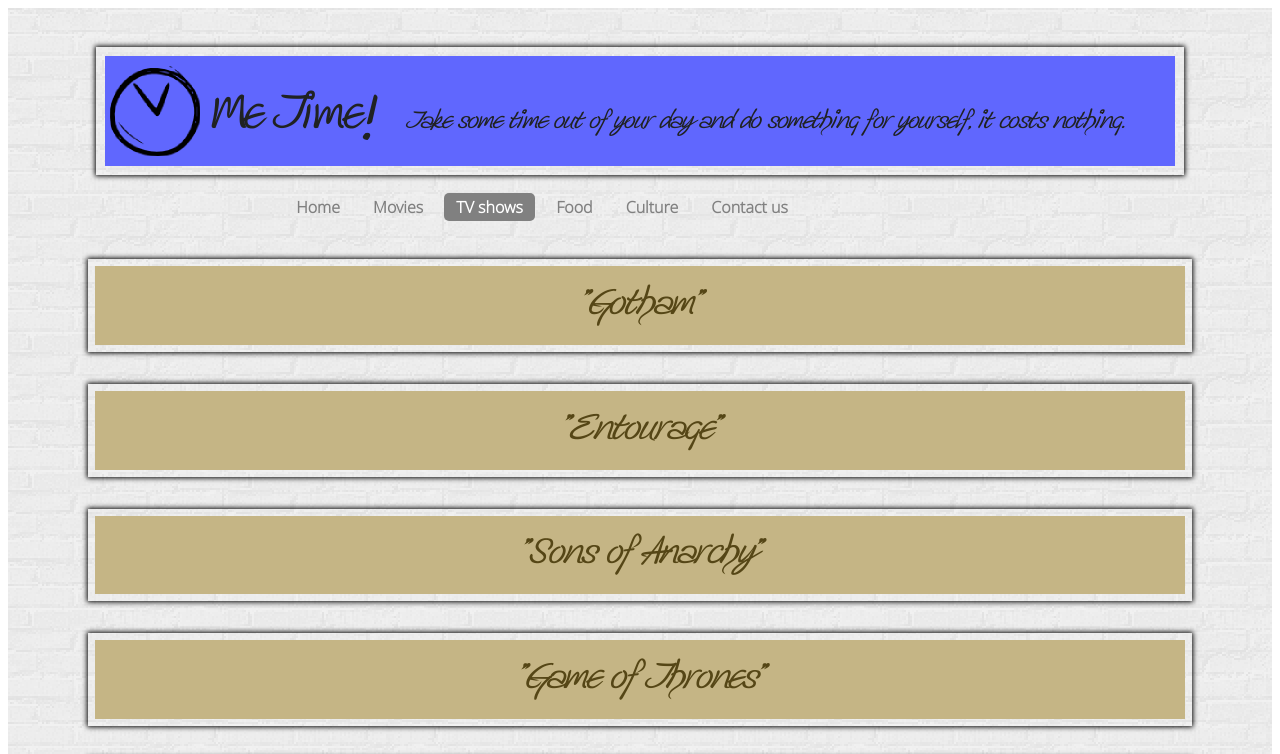
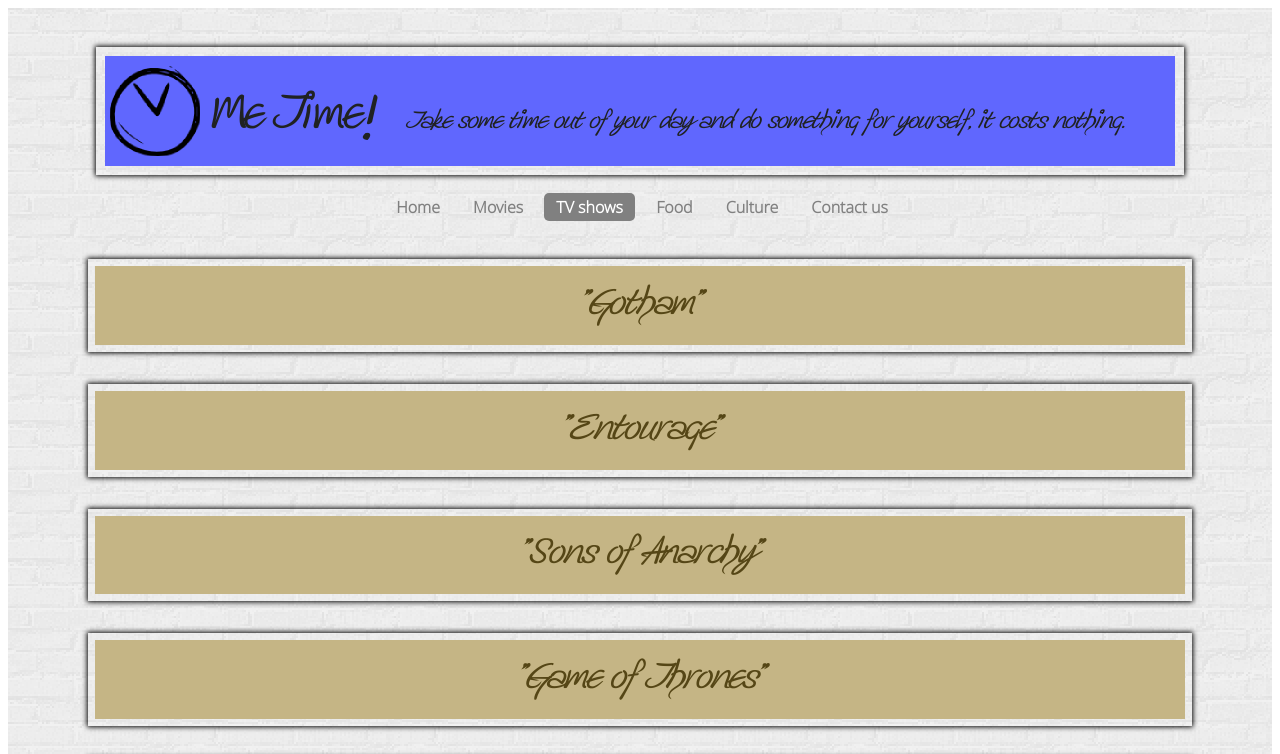
Before and after one commit to ethornbury/hdcloud, a plain HTML site: page tv.html in a window 1280 px wide. Shown: the top 754 px of the page. Drawn offline with nearby package versions, Linux system fonts and the light colour scheme.

Commit message:
menu centred Emer

```diff
--- a/style/style.css
+++ b/style/style.css
@@ -9,7 +9,7 @@ html {
          url('OpenSans-Light-webfont.woff') format('woff'),
          url('OpenSans-Light-webfont.ttf') format('truetype'),
          url('OpenSans-Light-webfont.svg#OpenSans-Light') format('svg');
-    font-weight: 550;
+    font-weight: bolder;
     font-style: normal;
 	}
 /*
@@ -113,17 +113,18 @@ font-style:italic;
 width:70%;
 margin:0 auto;
 font-weight:bold;
-padding:0 20px 0 20px;
+/*padding:0 20px 0 20px;*/
 }
 
 /* nav */
 .nav {
 	position: relative;
-	margin: 20px 0;
+	margin: 20px 0 0 100px;
 	padding:0 60px 0 60px;
 }
 .nav ul {
-	margin: 0;
+
+	margin: 0 auto;
 	padding: 0;
 }
 .nav li {
@@ -146,7 +147,7 @@ padding:0 20px 0 20px;
 	color: #fff;
 	border-radius: 5px;
 }
-/* center nav
+ /*center nav
 .nav.center ul {
 	text-align: center;
 }*/
@@ -447,6 +448,7 @@ cursor:pointer;
 	.nav {
 		position: relative;
 		min-height: 40px;
+		margin: 20px 0 0 0px;
 	}
 	.nav ul {
 		width: 180px;
```
